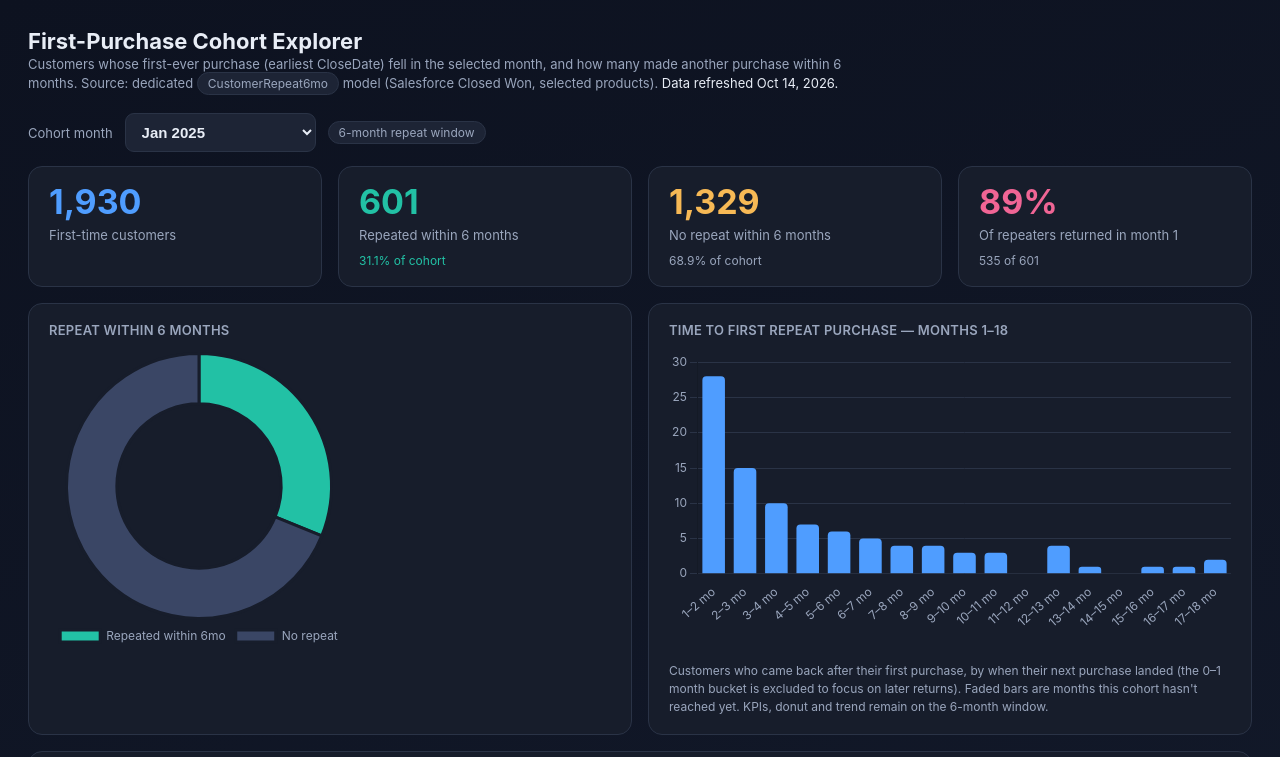
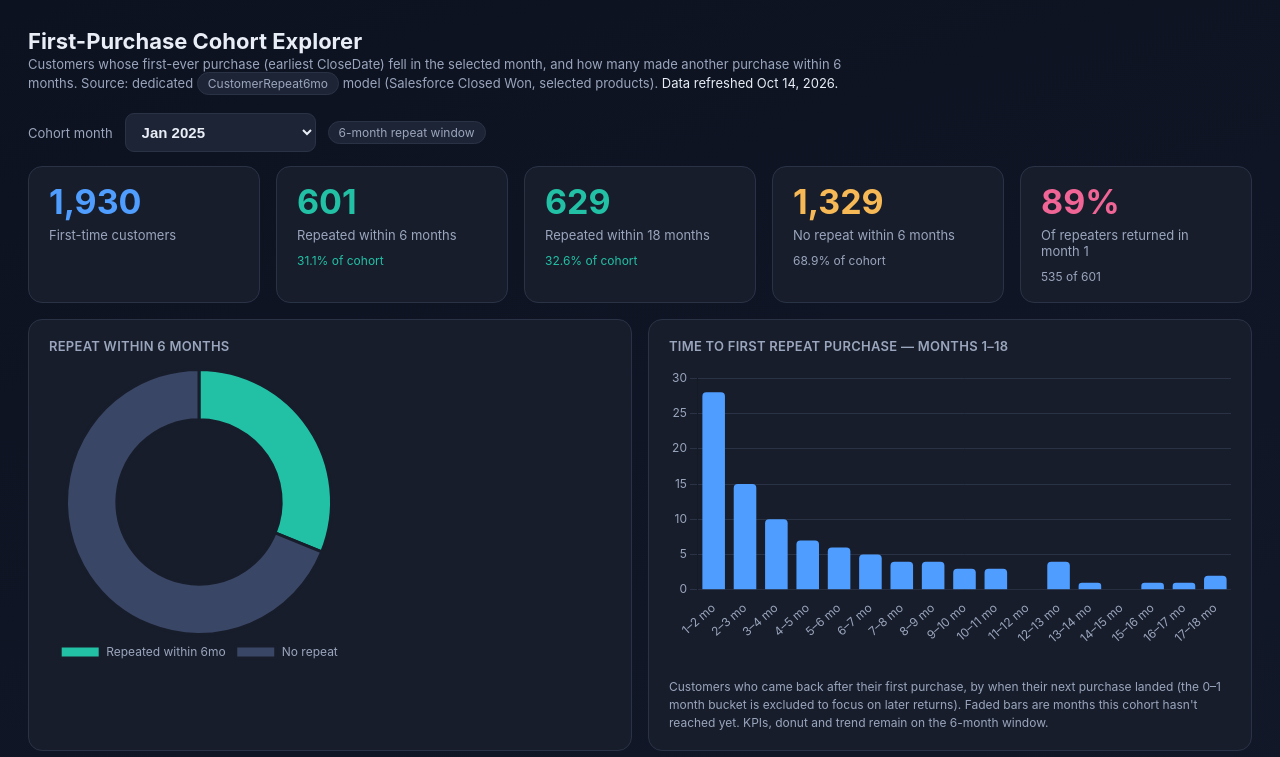
Before and after one commit to NorbePrime/customer-repeat-6mo, a plain HTML site: page index.html in a window 1280 px wide. Shown: the top 757 px of the page. Drawn offline with nearby package versions, Linux system fonts and the light colour scheme.

Commit message:
Add files via upload

```diff
--- a/index.html
+++ b/index.html
@@ -24,7 +24,7 @@
   .maturity{background:rgba(247,185,85,0.12);border:1px solid rgba(247,185,85,0.4);color:var(--warn);
     border-radius:9px;padding:9px 13px;font-size:12.5px;margin:0 0 18px;display:none;max-width:820px;line-height:1.5}
   .grid{display:grid;gap:16px}
-  .kpis{grid-template-columns:repeat(4,1fr)}
+  .kpis{grid-template-columns:repeat(5,1fr)}
   .row2{grid-template-columns:1fr 1fr;margin-top:16px}
   .full{margin-top:16px}
   .card{background:var(--panel);border:1px solid var(--line);border-radius:14px;padding:18px 20px}
@@ -52,6 +52,7 @@
   <div class="grid kpis">
     <div class="card kpi"><div class="num" id="k_cohort" style="color:var(--accent)">—</div><div class="lab">First-time customers</div></div>
     <div class="card kpi"><div class="num" id="k_rep" style="color:var(--accent2)">—</div><div class="lab">Repeated within 6 months</div><div class="foot" id="k_rep_f">—</div></div>
+    <div class="card kpi"><div class="num" id="k_rep18" style="color:var(--accent2)">—</div><div class="lab">Repeated within 18 months</div><div class="foot" id="k_rep18_f">—</div></div>
     <div class="card kpi"><div class="num" id="k_norep" style="color:var(--warn)">—</div><div class="lab">No repeat within 6 months</div><div class="foot" id="k_norep_f" style="color:var(--muted)">—</div></div>
     <div class="card kpi"><div class="num" id="k_m1" style="color:var(--pink)">—</div><div class="lab">Of repeaters returned in month 1</div><div class="foot" id="k_m1_f" style="color:var(--muted)">—</div></div>
   </div>
@@ -241,6 +242,9 @@ function render(){
   document.getElementById('k_cohort').textContent=d.cohort.toLocaleString();
   document.getElementById('k_rep').textContent=d.repeats.toLocaleString();
   document.getElementById('k_rep_f').textContent=`${d.rate}% of cohort`+(d.matured?'':' so far');
+  const rate18=d.cohort?+(d.repeats18/d.cohort*100).toFixed(1):0;
+  document.getElementById('k_rep18').textContent=d.repeats18.toLocaleString();
+  document.getElementById('k_rep18_f').textContent=`${rate18}% of cohort`+(d.elapsed18>=18?'':' so far');
   document.getElementById('k_norep').textContent=d.norepeat.toLocaleString();
   document.getElementById('k_norep_f').textContent=`${(100-d.rate).toFixed(1)}% of cohort`;
   const m1pct=d.repeats?Math.round(d.buckets[0]/d.repeats*100):0;
```
